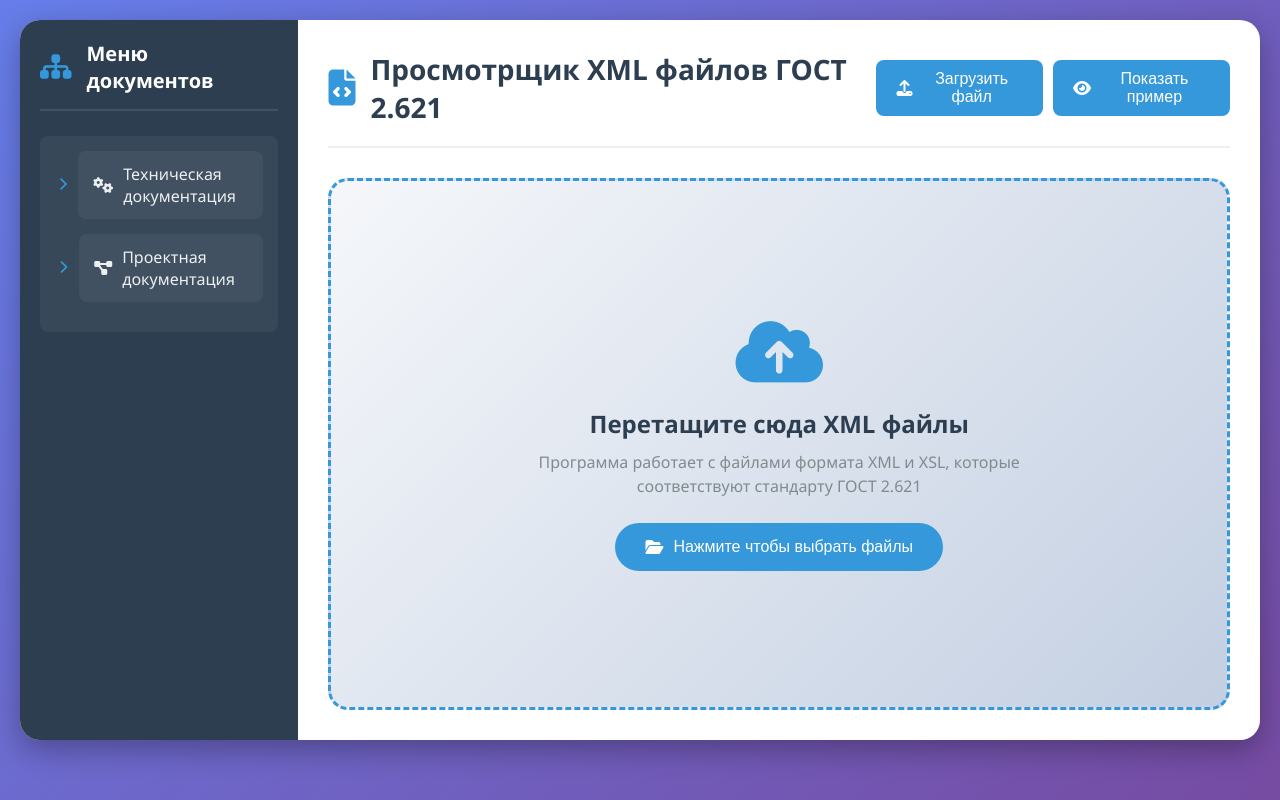
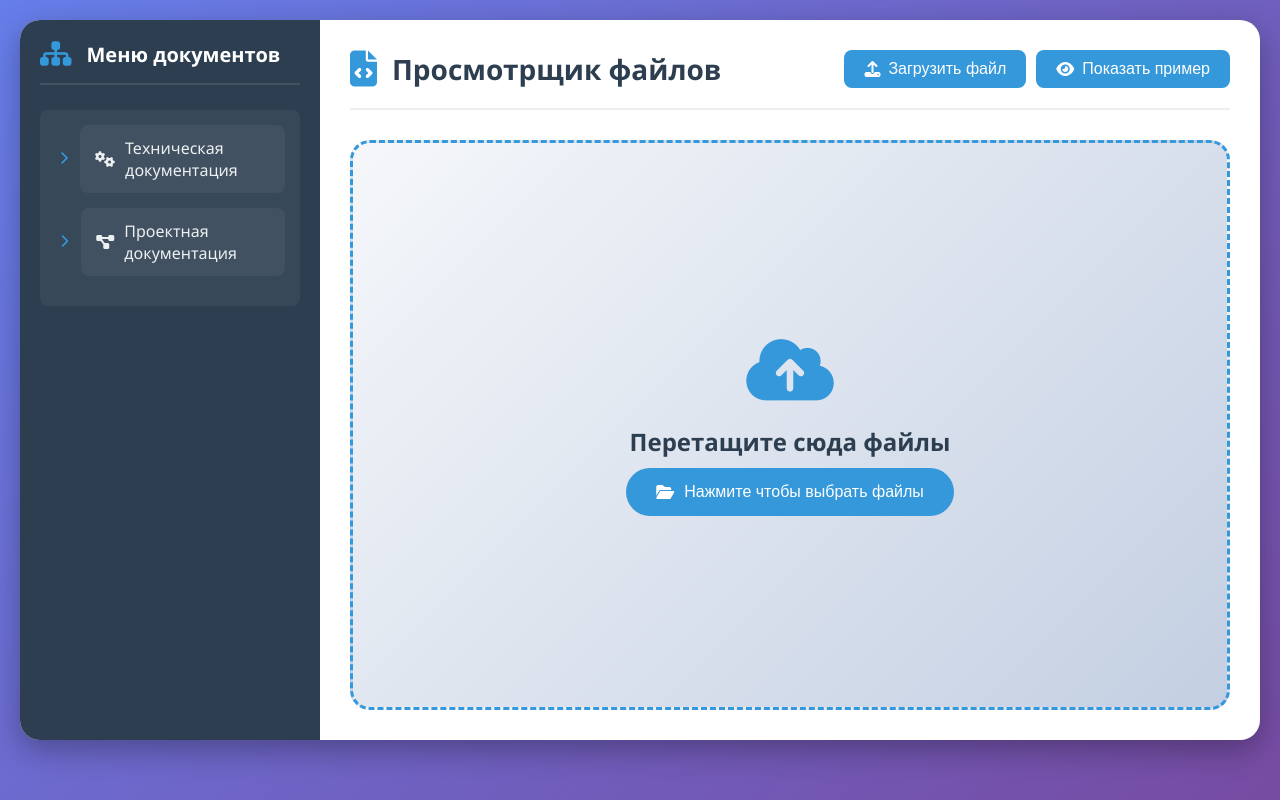
Before and after one commit to potapov280208-cyber/-, a plain HTML site: page index.html in a window 1280 px wide. Drawn offline with Linux system fonts and the light colour scheme.

Commit message:
Add files via upload

```diff
--- a/index.html
+++ b/index.html
@@ -3,7 +3,7 @@
 <head>
     <meta charset="UTF-8">
     <meta name="viewport" content="width=device-width, initial-scale=1.0">
-    <title>Просмотрщик XML файлов ГОСТ 2.621</title>
+    <title>Просмотрщик файлов</title>
     <link rel="stylesheet" href="https://cdnjs.cloudflare.com/ajax/libs/font-awesome/6.4.0/css/all.min.css">
     <link rel="stylesheet" href="style.css">
 </head>
@@ -108,7 +108,7 @@
             <div class="top-header">
                 <div class="logo-area">
                     <i class="fas fa-file-code logo-icon"></i>
-                    <h1 class="main-title">Просмотрщик XML файлов ГОСТ 2.621</h1>
+                    <h1 class="main-title">Просмотрщик файлов</h1>
                 </div>
 
                 <div class="header-buttons">
@@ -130,12 +130,9 @@
                     <i class="fas fa-cloud-upload-alt big-icon"></i>
                 </div>
 
-                <h3 class="upload-title">Перетащите сюда XML файлы</h3>
+                <h3 class="upload-title">Перетащите сюда файлы</h3>
 
-                <p class="upload-text">
-                    Программа работает с файлами формата XML и XSL,
-                    которые соответствуют стандарту ГОСТ 2.621
-                </p>
+
 
                 <button class="upload-button">
                     <i class="fas fa-folder-open"></i>
```
